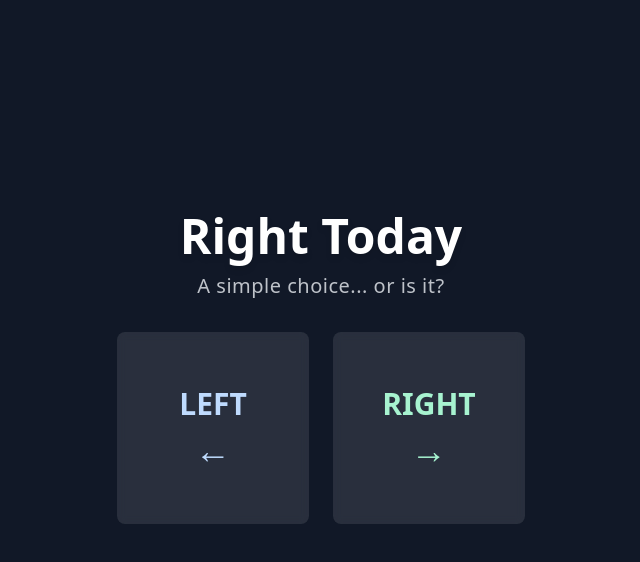
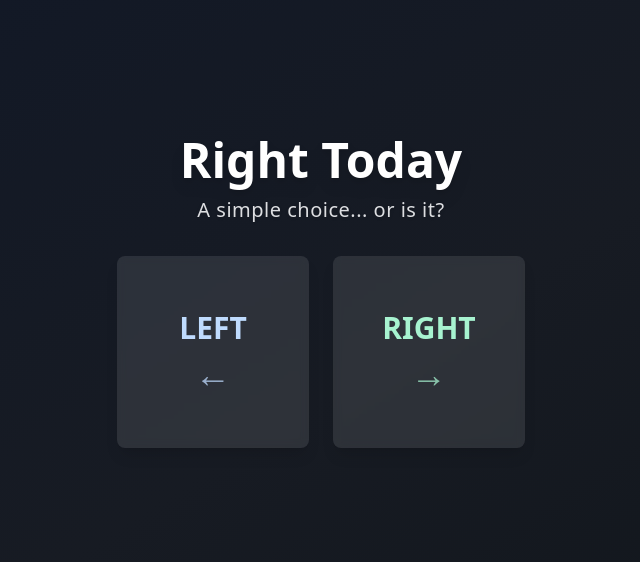
Before and after one commit to ljp-solutions/word-ladder, a React (Vite) app: page / in a window 1280 px wide. Shown: the top 562 px of the page, without its empty margins (319-959 px from the left). Built offline with nearby package versions, Linux system fonts and the light colour scheme.

Commit message:
very good functionality

```diff
--- a/package.json
+++ b/package.json
@@ -11,6 +11,7 @@
     "start": "vite"
   },
   "dependencies": {
+    "@heroicons/react": "^2.2.0",
     "react": "^18.2.0",
     "react-dom": "^18.2.0"
   },
--- a/src/App.tsx
+++ b/src/App.tsx
@@ -3,7 +3,7 @@ import './App.css'
 
 function App() {
   return (
-    <div>
+    <div className="w-full h-full min-h-screen">
       <Home />
     </div>
   )
--- a/src/components/GameBoard.tsx
+++ b/src/components/GameBoard.tsx
@@ -1,4 +1,5 @@
 import { useState, useEffect } from 'react';
+import { CheckCircleIcon, XCircleIcon } from '@heroicons/react/24/outline';
 
 export const GameBoard: React.FC = () => {
   const [winningChoice, setWinningChoice] = useState<'left' | 'right'>('left');
@@ -13,10 +14,10 @@ export const GameBoard: React.FC = () => {
   const handleChoice = (choice: 'left' | 'right') => {
     if (choice === winningChoice) {
       setGameState('won');
-      setMessage('You Win! 🎉');
+      setMessage('You Win!');
     } else {
       setGameState('lost');
-      setMessage('Try Again Tomorrow! 😢');
+      setMessage('Try Again Tomorrow!');
     }
   };
 
@@ -27,23 +28,16 @@ export const GameBoard: React.FC = () => {
   };
 
   return (
-    <div className="flex flex-col items-center justify-center min-h-[100dvh] px-4 -mt-16">
+    <div className="relative flex flex-col items-center justify-center min-h-[100dvh] px-4 -mt-16">
       {/* Title and Tagline */}
       <div className="text-center mb-6 md:mb-8">
-        <h1 className="text-4xl md:text-5xl font-bold text-white drop-shadow-md">
+        <h1 className="text-4xl md:text-5xl font-bold text-white drop-shadow-lg [text-shadow:_0_1px_2px_rgb(0_0_0_/_0.1)]">
           Right Today
         </h1>
-        <p className="text-lg md:text-xl text-gray-300 opacity-90 tracking-wide font-light mt-3">
+        <p className="text-lg md:text-xl text-gray-100 opacity-90 tracking-wide font-light mt-3 drop-shadow">
           A simple choice... or is it?
         </p>
       </div>
-
-      {/* Message Display */}
-      {message && (
-        <div className="text-2xl md:text-3xl font-medium text-center mb-6 text-white/90 animate-fade-scale">
-          {message}
-        </div>
-      )}
 
       {/* Game Buttons Container */}
       <div className="flex gap-4 md:gap-6 items-center justify-center w-full">
@@ -55,44 +49,66 @@ export const GameBoard: React.FC = () => {
             className={`
               w-32 h-32 md:w-48 md:h-48
               rounded-lg text-xl md:text-3xl font-bold uppercase
-              transition-all duration-200 ease-out
+              transition-all duration-300 delay-100 ease-out
+              shadow-lg backdrop-blur-sm
               flex flex-col items-center justify-center gap-2
               ${gameState === 'playing'
                 ? `
-                  bg-white/10 backdrop-blur-sm
+                  bg-white/10
                   hover:bg-white/15
-                  hover:scale-105 hover:ring-2 hover:ring-white/20
+                  hover:scale-[1.04]
+                  hover:shadow-2xl
+                  hover:[box-shadow:_0_0_20px_rgba(255,255,255,0.1)]
                   active:scale-95
                   ${side === 'left'
-                    ? 'text-blue-200'
-                    : 'text-emerald-200'
+                    ? 'text-blue-200 hover:text-blue-100'
+                    : 'text-emerald-200 hover:text-emerald-100'
                   }
                 `
                 : 'bg-white/5 text-white/20 cursor-not-allowed'
               }
             `}
           >
-            <span>{side}</span>
-            <span className="text-3xl md:text-4xl">
+            <span className="transform transition-transform group-hover:scale-105">
+              {side}
+            </span>
+            <span className="text-3xl md:text-4xl opacity-75">
               {side === 'left' ? '←' : '→'}
             </span>
           </button>
         ))}
       </div>
 
+      {/* Fixed Height Results Container */}
+      <div className="h-32 flex flex-col items-center justify-start mt-6">
+        {/* Message Display */}
+        {message && (
+          <div className="text-2xl md:text-3xl font-medium text-center mb-4 animate-fade-scale flex items-center gap-2 justify-center">
+            <span className={gameState === 'won' ? 'text-green-400' : 'text-red-400'}>
+              {message}
+            </span>
+            {gameState === 'won' ? (
+              <CheckCircleIcon className="w-8 h-8 text-green-400 animate-fade-scale" />
+            ) : (
+              <XCircleIcon className="w-8 h-8 text-red-400 animate-fade-scale" />
+            )}
+          </div>
+        )}
+
         {/* Reset Button */}
         {gameState !== 'playing' && (
           <button
             onClick={resetGame}
-          className="mt-8 px-6 py-2.5 text-sm font-medium
-            bg-white/10 text-white/80
-            rounded-lg transition-all duration-200
-            hover:bg-white/15 hover:scale-105
-            active:scale-95"
+            className="px-6 py-2.5 text-sm font-medium
+              bg-white/10 text-white/90
+              rounded-lg transition-all duration-300
+              hover:bg-white/15 hover:scale-105 hover:shadow-lg
+              active:scale-95 backdrop-blur-sm"
           >
             Play Again
           </button>
         )}
       </div>
+    </div>
   );
 };
--- a/src/index.css
+++ b/src/index.css
@@ -2,9 +2,22 @@
 @tailwind components;
 @tailwind utilities;
 
+html, body, #root {
+  margin: 0;
+  padding: 0;
+  width: 100%;
+  height: 100%;
+  min-height: 100vh;
+  min-height: 100dvh;
+  background: linear-gradient(to bottom right, rgb(17 24 39), rgb(23 27 35), rgb(15 20 25));
+  overflow-x: hidden;
+}
+
+#root {
+  isolation: isolate;
+}
+
 body {
-  margin: 0;
   min-width: 320px;
-  background-color: rgb(17 24 39); /* matches bg-gray-900 */
   color: white;
 }
```
Also changed, not shown: 1 other file (tests, documents, lock files or other folders). Lines whose indentation alone changed are shown as unchanged.
